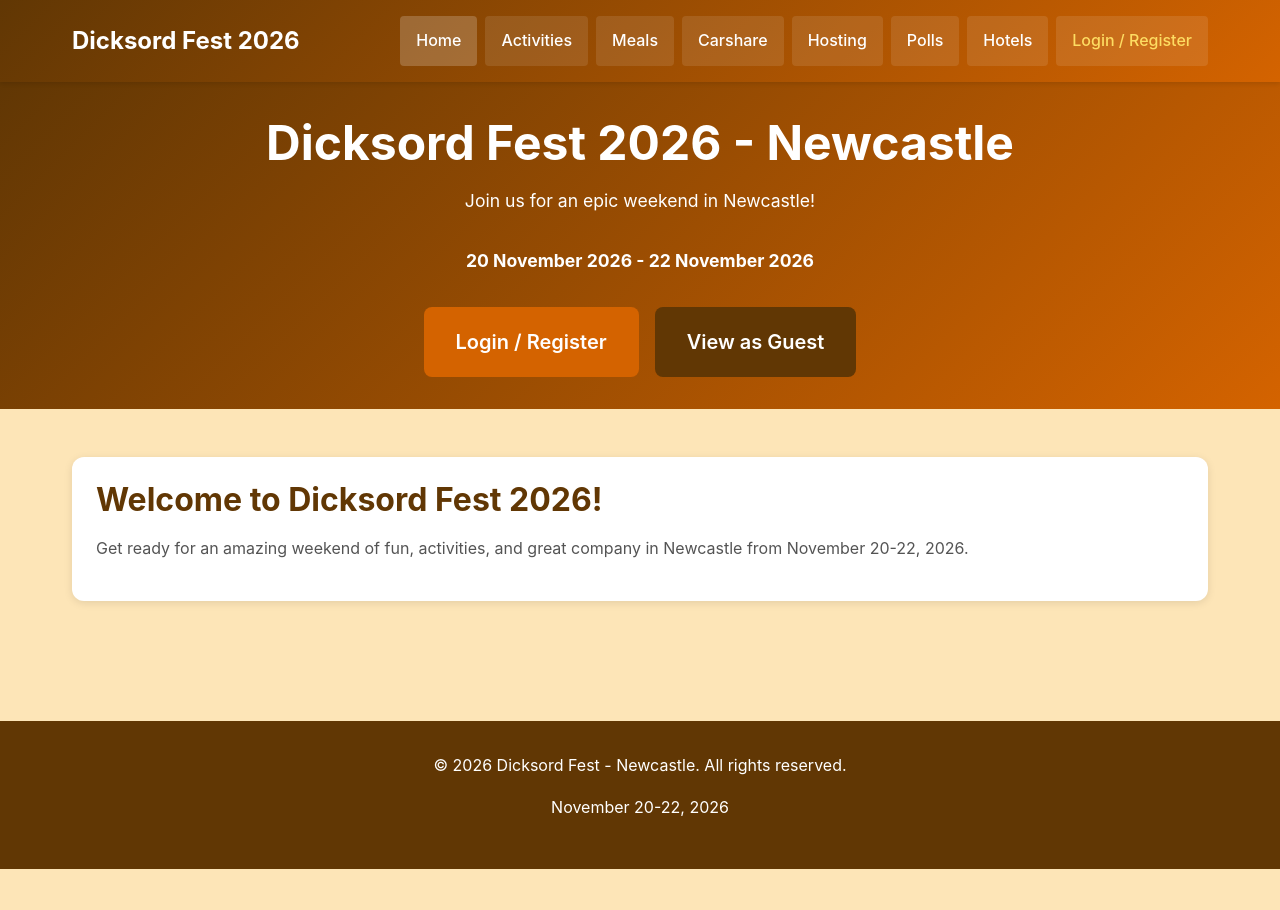
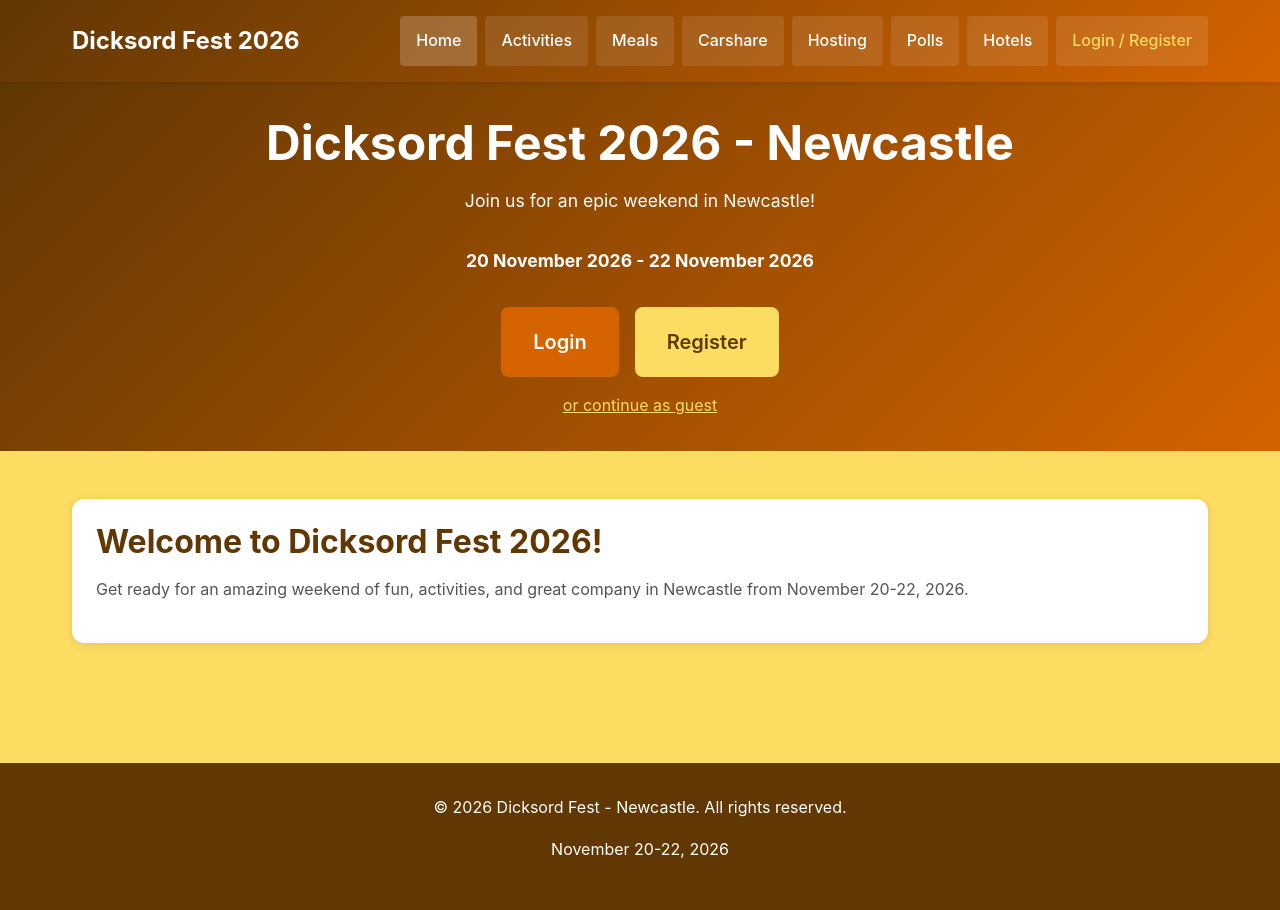
Before and after one commit to ian-d-co/newcastle, a PHP site: page /index.php?page=home&view=guest in a window 1280 px wide. Before the commit the page ends 869 px from the top, so only its background shows below. Run offline with PHP 8.4, Linux system fonts and the light colour scheme; data comes from the database, SQL or seed files in the repository.

Commit message:
Fix all colours to theme palette, guest mode buttons, home page buttons, polls 500 error
Co-authored-by: ian-d-co <262363954+ian-d-co@users.noreply.github.com>

```diff
--- a/app/views/public/home.php
+++ b/app/views/public/home.php
@@ -15,10 +15,15 @@ ob_start();
             <?php if (!isLoggedIn()): ?>
             <div class="hero-actions" style="display: flex; gap: 1rem; justify-content: center; margin-top: 1.5rem; flex-wrap: wrap;">
                 <a href="/index.php?page=login" class="btn btn-primary btn-lg">
-                    Login / Register
+                    Login
                 </a>
-                <a href="/index.php?page=home&view=guest" class="btn btn-secondary btn-lg">
-                    View as Guest
+                <a href="/index.php?page=register" class="btn btn-accent btn-lg">
+                    Register
+                </a>
+            </div>
+            <div style="text-align: center; margin-top: 1rem;">
+                <a href="/index.php?page=home&view=guest" style="color: #FDDC62; text-decoration: underline;">
+                    or continue as guest
                 </a>
             </div>
             <?php endif; ?>
--- a/app/views/public/hotels.php
+++ b/app/views/public/hotels.php
@@ -63,7 +63,9 @@ ob_start();
                                     <?php endif; ?>
 
                                     <div class="item-footer">
-                                        <?php if ($room['available_rooms'] > 0): ?>
+                                        <?php if (isGuestMode()): ?>
+                                            <button class="btn btn-primary" disabled>Reserve (Login Required)</button>
+                                        <?php elseif ($room['available_rooms'] > 0): ?>
                                             <button class="btn btn-primary" onclick="modalManager.open('reserve-modal-<?php echo $room['id']; ?>')">
                                                 Reserve Room
                                             </button>
--- a/public/css/styles.css
+++ b/public/css/styles.css
@@ -19,14 +19,14 @@
     --primary: #613704;
     --secondary: #D46300;
     --accent: #FDDC62;
-    --light: #FDE5B7;
     --white: #FFFFFF;
     --dark: #545454;
     --black: #000000;
-    --success: #28a745;
-    --danger: #dc3545;
-    --warning: #ffc107;
-    --info: #17a2b8;
+    /* Semantic states mapped to palette colours */
+    --success: #FDDC62;
+    --danger: #613704;
+    --warning: #D46300;
+    --info: #545454;
 }
 
 body {
@@ -34,7 +34,7 @@ body {
     font-size: 16px;
     line-height: 1.6;
     color: var(--dark);
-    background-color: var(--light);
+    background-color: var(--accent);
     min-height: 100vh;
     -webkit-font-smoothing: antialiased;
     -moz-osx-font-smoothing: grayscale;
```
Also changed, not shown: other parts of public/css/styles.css (+37 -37 lines).
